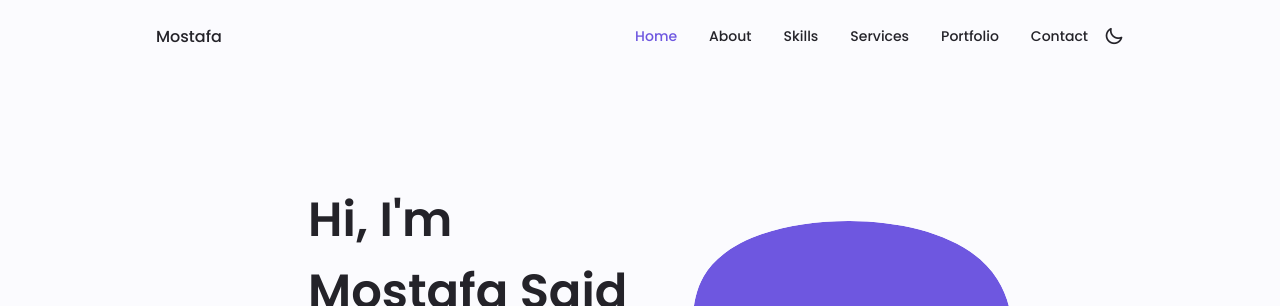
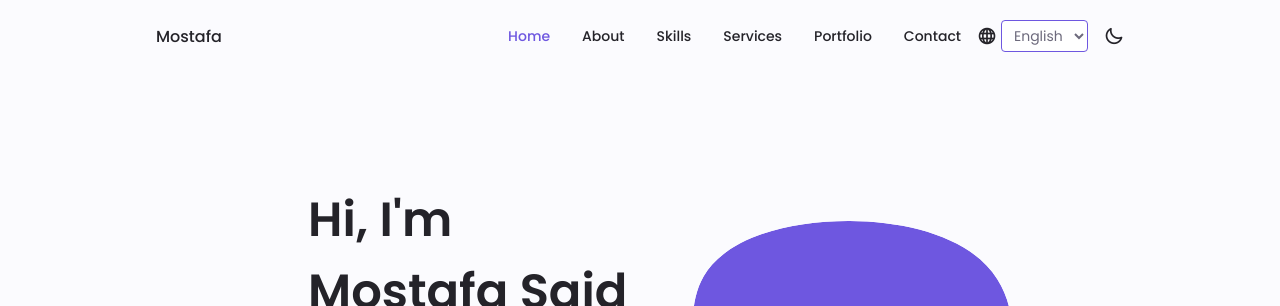
Before and after one commit to Mostafa-SAID7/Pro1, a plain HTML site: page index.html in a window 1280 px wide. Shown: the top 306 px of the page. Drawn offline with nearby package versions, Linux system fonts and the light colour scheme.

Commit message:
Initial commit: Mostafa Said portfolio website with multi-page structure

```diff
--- a/index.html
+++ b/index.html
@@ -1,5 +1,6 @@
 <!DOCTYPE html>
 <html lang="en">
+
 <head>
     <meta charset="UTF-8">
     <meta name="viewport" content="width=device-width, initial-scale=1.0">
@@ -7,6 +8,7 @@
     <link rel="stylesheet" href="assets/css/styles.css">
     <title>Mostafa Said - Fullstack Developer</title>
 </head>
+
 <body>
     <header class="header" id="header">
         <nav class="nav container">
@@ -15,32 +17,33 @@
                 <ul class="nav__list grid">
                     <li class="nav__item">
                         <a href="index.html" class="nav__link active-link">
-                            <i class="uil uil-estate nav__icon"></i> Home
+                            <i class="uil uil-estate nav__icon"></i> <span data-i18n="nav.home">Home</span>
                         </a>
                     </li>
                     <li class="nav__item">
                         <a href="pages/about.html" class="nav__link">
-                            <i class="uil uil-user nav__icon"></i> About
+                            <i class="uil uil-user nav__icon"></i> <span data-i18n="nav.about">About</span>
                         </a>
                     </li>
                     <li class="nav__item">
                         <a href="pages/skills.html" class="nav__link">
-                            <i class="uil uil-file-alt nav__icon"></i> Skills
+                            <i class="uil uil-file-alt nav__icon"></i> <span data-i18n="nav.skills">Skills</span>
                         </a>
                     </li>
                     <li class="nav__item">
                         <a href="pages/services.html" class="nav__link">
-                            <i class="uil uil-briefcase-alt nav__icon"></i> Services
+                            <i class="uil uil-briefcase-alt nav__icon"></i> <span
+                                data-i18n="nav.services">Services</span>
                         </a>
                     </li>
                     <li class="nav__item">
                         <a href="pages/portfolio.html" class="nav__link">
-                            <i class="uil uil-scenery nav__icon"></i> Portfolio
+                            <i class="uil uil-scenery nav__icon"></i> <span data-i18n="nav.portfolio">Portfolio</span>
                         </a>
                     </li>
                     <li class="nav__item">
                         <a href="pages/contact.html" class="nav__link">
-                            <i class="uil uil-message nav__icon"></i> Contact
+                            <i class="uil uil-message nav__icon"></i> <span data-i18n="nav.contact">Contact</span>
                         </a>
                     </li>
                 </ul>
@@ -48,7 +51,17 @@
             </div>
 
             <div class="nav__btns">
+                <!-- Language Selector -->
+                <div class="language-selector">
+                    <i class="uil uil-globe"></i>
+                    <select id="language-select" class="language-select">
+                        <option value="en">English</option>
+                        <option value="ar">العربية</option>
+                    </select>
+                </div>
+                <!-- Theme Toggle -->
                 <i class="uil uil-moon change-theme" id="theme-button"></i>
+                <!-- Mobile Menu Toggle -->
                 <div class="nav__toggle" id="nav-toggle">
                     <i class="uil uil-apps"></i>
                 </div>
@@ -73,29 +86,34 @@
                     </div>
 
                     <div class="home__img">
-                        <svg class="home__blob" viewBox="0 0 200 187" xmlns="http://www.w3.org/2000/svg" xmlns:xlink="http://www.w3.org/1999/xlink">
+                        <svg class="home__blob" viewBox="0 0 200 187" xmlns="http://www.w3.org/2000/svg"
+                            xmlns:xlink="http://www.w3.org/1999/xlink">
                             <mask id="mask0" mask-type="alpha">
                                 <path d="M190.312 36.4879C206.582 62.1187 201.309 102.826 182.328 134.186C163.346 165.547
                                 130.807 187.559 100.226 186.353C69.6454 185.297 41.0228 161.023 21.7403 129.362C2.45775
                                 97.8511 -7.48481 59.1033 6.67581 34.5279C20.9871 10.1032 59.7028 -0.149132 97.9666
-                                0.00163737C136.23 0.303176 174.193 10.857 190.312 36.4879Z"/>
+                                0.00163737C136.23 0.303176 174.193 10.857 190.312 36.4879Z" />
                             </mask>
                             <g mask="url(#mask0)">
                                 <path d="M190.312 36.4879C206.582 62.1187 201.309 102.826 182.328 134.186C163.346
                                 165.547 130.807 187.559 100.226 186.353C69.6454 185.297 41.0228 161.023 21.7403
                                 129.362C2.45775 97.8511 -7.48481 59.1033 6.67581 34.5279C20.9871 10.1032 59.7028
-                                -0.149132 97.9666 0.00163737C136.23 0.303176 174.193 10.857 190.312 36.4879Z"/>
-                                <image class="home__blob-img" x='12' y='18' xlink:href="assets/img/perfil.png"/>
+                                -0.149132 97.9666 0.00163737C136.23 0.303176 174.193 10.857 190.312 36.4879Z" />
+                                <image class="home__blob-img" x='12' y='18' xlink:href="assets/img/perfil.png" />
                             </g>
                         </svg>
                     </div>
 
                     <div class="home__data">
-                        <h1 class="home__title">Hi, I'm Mostafa Said</h1>
-                        <h3 class="home__subtitle">Fullstack Developer</h3>
-                        <p class="home__description">Fullstack ASP.NET Developer with expertise in building scalable web applications and RESTful APIs, delivering robust enterprise solutions.</p>
+                        <h1 class="home__title"><span data-i18n="home.greeting">Hi, I'm</span> <span
+                                data-i18n="home.name">Mostafa Said</span></h1>
+                        <h3 class="home__subtitle" data-i18n="home.subtitle">Fullstack Developer</h3>
+                        <p class="home__description" data-i18n="home.description">Fullstack ASP.NET Developer with
+                            expertise in building scalable web applications and RESTful APIs, delivering robust
+                            enterprise solutions.</p>
                         <a href="pages/contact.html" class="button button--flex">
-                            Contact Me <i class="uil uil-message button__icon"></i>
+                            <span data-i18n="home.contactBtn">Contact Me</span> <i
+                                class="uil uil-message button__icon"></i>
                         </a>
                     </div>
                 </div>
@@ -103,7 +121,7 @@
                 <div class="home__scroll">
                     <a href="pages/about.html" class="home__scroll-button button--flex">
                         <i class="uil uil-mouse-alt home__scroll-mouse"></i>
-                        <span class="home__scroll-name">Scroll down</span>
+                        <span class="home__scroll-name" data-i18n="home.scrollDown">Scroll down</span>
                         <i class="uil uil-arrow-down home__scroll-arrow"></i>
                     </a>
                 </div>
@@ -121,13 +139,13 @@
 
                 <ul class="footer__links">
                     <li>
-                        <a href="pages/services.html" class="footer__link">Services</a>
+                        <a href="pages/services.html" class="footer__link" data-i18n="footer.services">Services</a>
                     </li>
                     <li>
-                        <a href="pages/portfolio.html" class="footer__link">Portfolio</a>
+                        <a href="pages/portfolio.html" class="footer__link" data-i18n="footer.portfolio">Portfolio</a>
                     </li>
                     <li>
-                        <a href="pages/contact.html" class="footer__link">Contact</a>
+                        <a href="pages/contact.html" class="footer__link" data-i18n="footer.contact">Contact</a>
                     </li>
                 </ul>
 
@@ -152,6 +170,9 @@
         <i class="uil uil-arrow-up scrollup__icon"></i>
     </a>
 
+    <script src="assets/js/translations.js"></script>
+    <script src="assets/js/i18n.js"></script>
     <script src="assets/js/main.js"></script>
 </body>
+
 </html>
```
